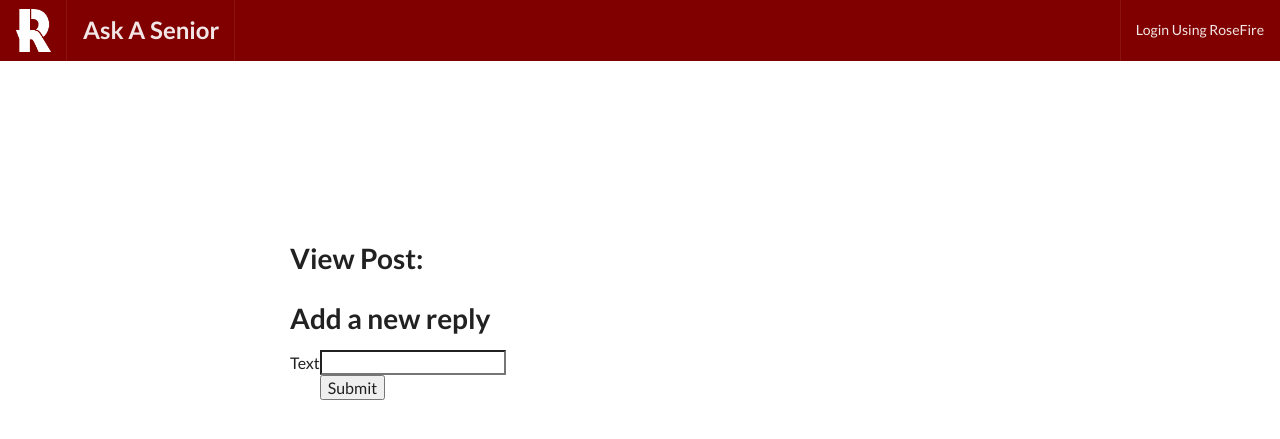
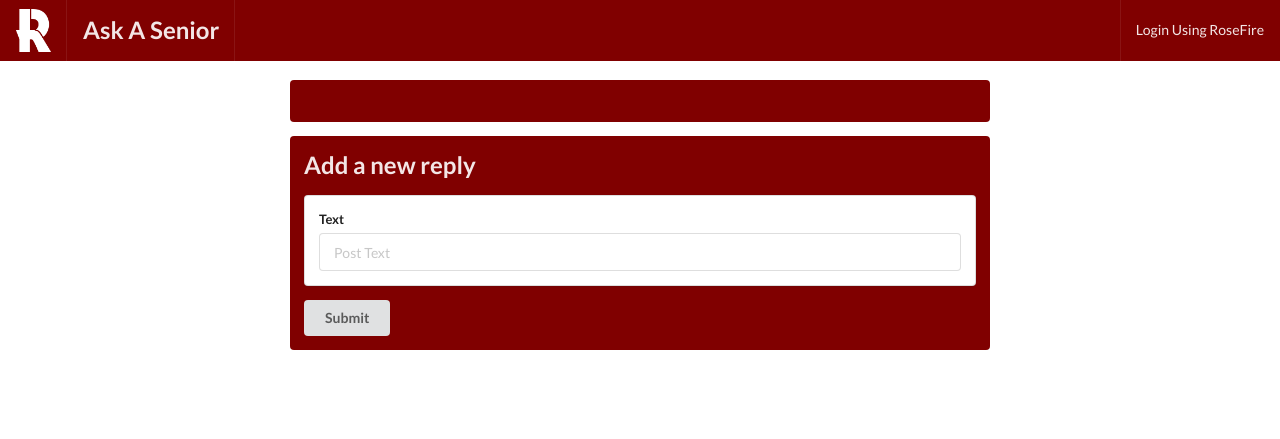
Before and after one commit to Doolan/AskASenior, a Python web app: template templates/view-post.html in a window 1280 px wide. Shown: the top 439 px of the page. Run offline with Jinja, Linux system fonts and the light colour scheme; the template is opened without the code that fills it, so the values that code supplies are empty; some libraries are stand-ins or nearby versions.

Commit message:
added ui

```diff
--- a/templates/reply-card.html
+++ b/templates/reply-card.html
@@ -1,4 +1,4 @@
-
-<div>
-	<p>username: {{ reply.author.get().username }}| reply text: {{ reply.text }}</p>
+<div class="ui segment">
+	<h3>{{ reply.text }}</h3>
+	<p><em><strong> {{ reply.author.get().username }} </strong></em></p>
 </div>
--- a/templates/view-post.html
+++ b/templates/view-post.html
@@ -24,14 +24,40 @@
 {% endblock %}
 
 {% block posts %}
-	<div class="ui text container centered-middle">
-			<div class="content">
-				<h1 class="large ">View Post: {{post_id}} {{post}}</h1>
-			</div>
+	<br />
+	<br />
+	<br />
+	<br />
+<div class="ui text container centered">
+	<div class="ui inverted segment">
+		<h3>{{ post.text }}</h3>
+		<p><em>{% if not post.is_anonymous %} <strong> {{ post.author.get().username }} </strong>
+			   {% else %} (anonymous)
+			 {% endif %}</em></p>
+	</div>
 
 	  {% for reply in reply_query %}
     	{% include "templates/reply-card.html" %}
  	 {% endfor %}
+
+	<div class="ui inverted segment">
+		<h2>Add a new reply</h2>
+		<form action="/insert-reply" method="post" class="ui form">
+			<div class="field ui segment">
+				<label>Text</label>
+				<input type="text" name="text" placeholder="Post Text">
+			</div>
+			<div class="field ui segment" style="display: none">
+				<label>post_id</label>
+				<input type="text" name="post_id" value = {{post_id}}>
+			</div>
+			<input type="submit" value="Submit" class="ui button">
+		</form>
+	</div>
+
+	<br />
+	<br />
+</div>
 {% endblock %}
 
 
@@ -40,28 +66,7 @@
 
 {% block dialogs %}
 
-			<h1>Add a new reply</h1>
-			<form action="/insert-reply" method="post">
-				<table>
-<!-- 					<tr>
-						<td>Categories</td>
-						<td><input type="text" name="quote"></td>
-					</tr> -->
-					<tr>
-						<td>Text</td>
-						<td><input type="text" name="text"></td>
-					</tr>
-					<tr style="display: none">
-						<td>post_id</td>
-						<td><input type="text" name="post_id" value = {{post_id}}></td>
-					</tr>
-					<tr>
-						<td></td>
-						<td><input type="submit" value="Submit"></td>
-					</tr>
-				</table>
-			</form>
-	</div>
-</div>
+
+
 
 {% endblock %}
```
Also changed, not shown: templates/post-card.html (+6 -3 lines), templates/post-list.html (+22 -28 lines).
